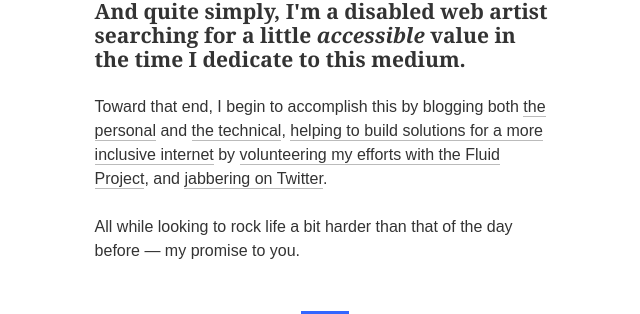
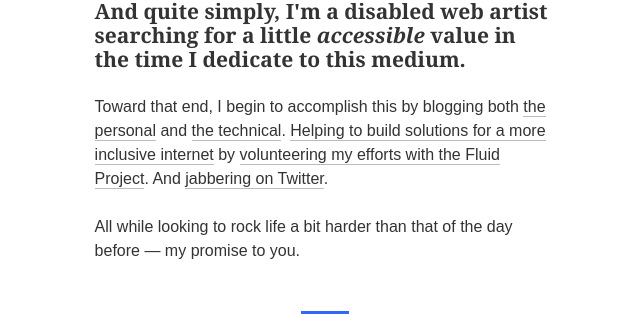
Before and after one commit to abledaccess/johnnydaux.org, a Jekyll site: the page built from index.html, in a window 1280 px wide. Shown: the part 305-619 px from the top of the page, without its empty margins (315-955 px from the left). Built offline with Jekyll 4.4.1, drawn with Linux system fonts in a browser that asks for light colours; Markdown is read by kramdown in place of the engine named in the settings.

Commit message:
GH-PAGES: Another minor update to the copy.

```diff
--- a/index.html
+++ b/index.html
@@ -9,7 +9,7 @@ description: "And quite simply, I'm a disabled web artist searching for a little
 			<div class="entry--content">
 				<h1>I'm a Johnny Taylor</h1>
 				<p class="intro">And quite simply, I'm a disabled web artist searching for a little <em>accessible</em> value in the time I dedicate to this medium.</p>
-				<p>Toward that end, I begin to accomplish this by blogging both <a href="http://unboundedexistence.com" rel="external">the personal</a> and <a href="http://abledaccess.com" rel="external">the technical</a>, <a href="https://github.com/abledaccess/" rel="external">helping to build solutions for a more inclusive internet</a> by <a href="http://fluidproject.org" rel="external">volunteering my efforts with the Fluid Project</a>, and <a href="https://twitter.com/abledaccess" rel="external">jabbering on Twitter</a>.</p>
+				<p>Toward that end, I begin to accomplish this by blogging both <a href="http://unboundedexistence.com" rel="external">the personal</a> and <a href="http://abledaccess.com" rel="external">the technical</a>. <a href="https://github.com/abledaccess/" rel="external">Helping to build solutions for a more inclusive internet</a> by <a href="http://fluidproject.org" rel="external">volunteering my efforts with the Fluid Project</a>. And <a href="https://twitter.com/abledaccess" rel="external">jabbering on Twitter</a>.</p>
 				<p>All while looking to rock life a bit harder than that of the day before&nbsp;&mdash; my promise to you.</p>
 			</div>
 			<aside class="entry--compliment" role="complementary">
```
